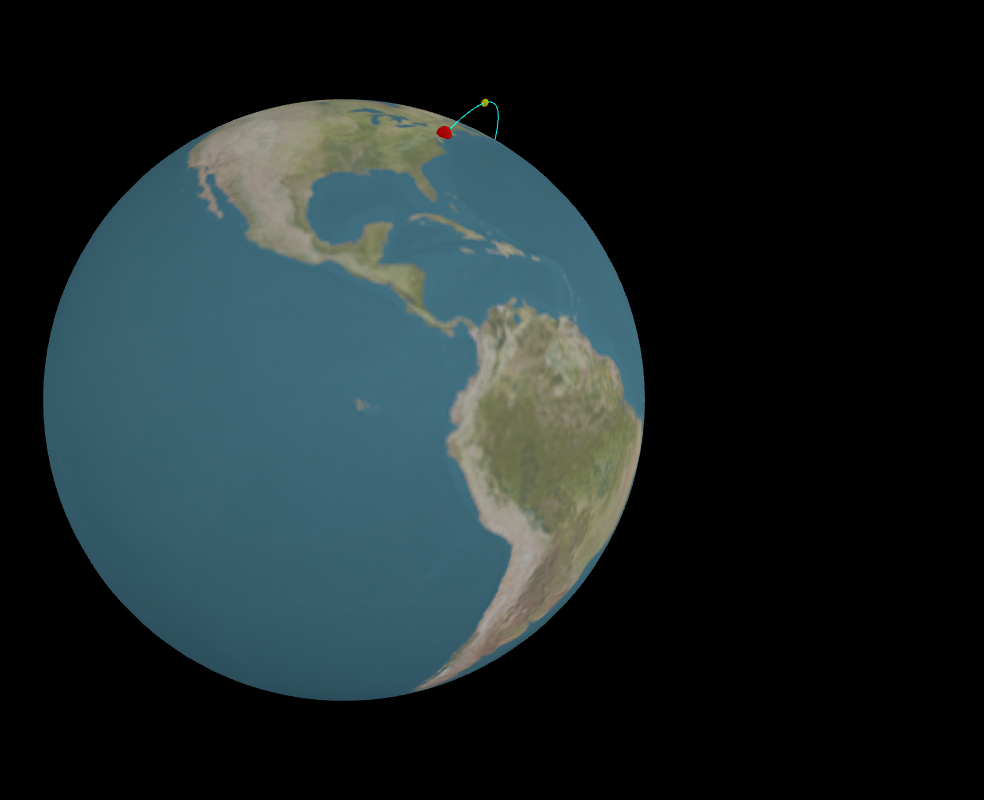
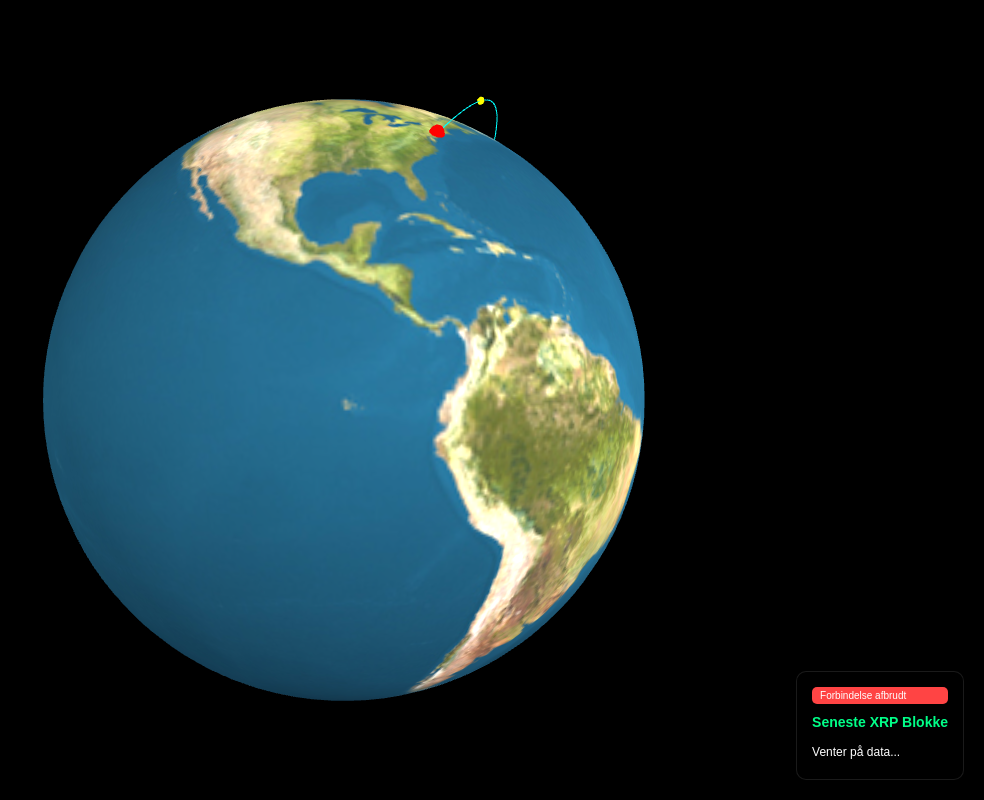
Before and after one commit to Goprogabriel/XRP, a plain HTML site: page index.html in a window 1280 px wide. Shown: the whole page, without its empty margins (296-1280 px from the left). Drawn offline with nearby package versions, Linux system fonts and the light colour scheme; animation ran at ten frames a second.

Commit message:
Add mouse controls and XRP ledger real-time monitoring
- Added OrbitControls for mouse interaction with 3D globe
- Implemented XRP ledger WebSocket connection
- Added real-time block monitoring UI in bottom right corner
- Shows latest 10 XRP ledger blocks with transaction counts
- Auto-reconnection functionality for WebSocket

```diff
--- a/index.html
+++ b/index.html
@@ -4,12 +4,80 @@
     <meta charset="UTF-8">
     <title>3D Globe</title>
     <style>
-        body { margin: 0; overflow: hidden; }
+        body { margin: 0; overflow: hidden; font-family: Arial, sans-serif; }
         canvas { display: block; }
+
+        #ledger-info {
+            position: fixed;
+            bottom: 20px;
+            right: 20px;
+            background: rgba(0, 0, 0, 0.8);
+            color: white;
+            padding: 15px;
+            border-radius: 10px;
+            max-width: 300px;
+            backdrop-filter: blur(10px);
+            border: 1px solid rgba(255, 255, 255, 0.1);
+        }
+
+        .ledger-header {
+            font-size: 14px;
+            font-weight: bold;
+            margin-bottom: 10px;
+            color: #00ff88;
+        }
+
+        .ledger-block {
+            padding: 5px 0;
+            border-bottom: 1px solid rgba(255, 255, 255, 0.1);
+            font-size: 12px;
+        }
+
+        .ledger-block:last-child {
+            border-bottom: none;
+        }
+
+        .block-number {
+            color: #00aaff;
+            font-weight: bold;
+        }
+
+        .block-time {
+            color: #888;
+            font-size: 10px;
+        }
+
+        .connection-status {
+            font-size: 10px;
+            padding: 3px 8px;
+            border-radius: 5px;
+            margin-bottom: 10px;
+        }
+
+        .connected {
+            background: #00ff88;
+            color: black;
+        }
+
+        .disconnected {
+            background: #ff4444;
+            color: white;
+        }
     </style>
 </head>
 <body>
-    <script src="https://cdn.jsdelivr.net/npm/three@0.155.0/build/three.min.js"></script>
+    <div id="ledger-info">
+        <div class="connection-status disconnected" id="connection-status">
+            Forbinder til XRP Ledger...
+        </div>
+        <div class="ledger-header">Seneste XRP Blokke</div>
+        <div id="ledger-blocks">
+            <div class="ledger-block">Venter på data...</div>
+        </div>
+    </div>
+
+    <script src="https://cdnjs.cloudflare.com/ajax/libs/three.js/r128/three.min.js"></script>
+    <script src="https://cdn.jsdelivr.net/npm/three@0.128.0/examples/js/controls/OrbitControls.js"></script>
     <script src="script.js"></script>
 </body>
 </html>
--- a/script.js
+++ b/script.js
@@ -10,6 +10,16 @@ const camera = new THREE.PerspectiveCamera(
 const renderer = new THREE.WebGLRenderer({ antialias: true });
 renderer.setSize(window.innerWidth, window.innerHeight);
 document.body.appendChild(renderer.domElement);
+
+// Musekontroller til at dreje kloden
+const controls = new THREE.OrbitControls(camera, renderer.domElement);
+controls.enableDamping = true;
+controls.dampingFactor = 0.05;
+controls.enableZoom = true;
+controls.enableRotate = true;
+controls.autoRotate = false;
+controls.minDistance = 7;
+controls.maxDistance = 20;
 
 // Lys
 const ambientLight = new THREE.AmbientLight(0xffffff, 1);
@@ -90,6 +100,91 @@ function createShootingArc(fromLat, fromLon, toLat, toLon) {
 // ✔️ Liste over aktive animationer
 const animations = [];
 
+// XRP Ledger WebSocket forbindelse
+let ws;
+let recentBlocks = [];
+const maxBlocks = 10;
+
+function connectToXRPLedger() {
+    const connectionStatus = document.getElementById('connection-status');
+    const ledgerBlocks = document.getElementById('ledger-blocks');
+
+    // Forbind til XRP Ledger WebSocket
+    ws = new WebSocket('wss://xrplcluster.com');
+
+    ws.onopen = function() {
+        console.log('Forbundet til XRP Ledger');
+        connectionStatus.textContent = 'Forbundet til XRP Ledger';
+        connectionStatus.className = 'connection-status connected';
+
+        // Lyt efter nye ledger lukninger
+        const subscribeMessage = {
+            "command": "subscribe",
+            "streams": ["ledger"]
+        };
+        ws.send(JSON.stringify(subscribeMessage));
+    };
+
+    ws.onmessage = function(event) {
+        const data = JSON.parse(event.data);
+
+        if (data.type === 'ledgerClosed') {
+            addNewBlock(data);
+        }
+    };
+
+    ws.onclose = function() {
+        console.log('Forbindelse til XRP Ledger lukket');
+        connectionStatus.textContent = 'Forbindelse afbrudt';
+        connectionStatus.className = 'connection-status disconnected';
+
+        // Prøv at forbinde igen efter 3 sekunder
+        setTimeout(connectToXRPLedger, 3000);
+    };
+
+    ws.onerror = function(error) {
+        console.error('XRP Ledger WebSocket fejl:', error);
+    };
+}
+
+function addNewBlock(ledgerData) {
+    const block = {
+        ledgerIndex: ledgerData.ledger_index,
+        ledgerHash: ledgerData.ledger_hash,
+        timestamp: new Date().toLocaleTimeString(),
+        txnCount: ledgerData.txn_count || 0
+    };
+
+    // Tilføj til begyndelsen af listen
+    recentBlocks.unshift(block);
+
+    // Behold kun de seneste 10 blokke
+    if (recentBlocks.length > maxBlocks) {
+        recentBlocks = recentBlocks.slice(0, maxBlocks);
+    }
+
+    updateBlockDisplay();
+}
+
+function updateBlockDisplay() {
+    const ledgerBlocks = document.getElementById('ledger-blocks');
+
+    if (recentBlocks.length === 0) {
+        ledgerBlocks.innerHTML = '<div class="ledger-block">Venter på data...</div>';
+        return;
+    }
+
+    ledgerBlocks.innerHTML = recentBlocks.map(block => `
+        <div class="ledger-block">
+            <div class="block-number">#${block.ledgerIndex}</div>
+            <div class="block-time">${block.timestamp} - ${block.txnCount} txn</div>
+        </div>
+    `).join('');
+}
+
+// Start XRP Ledger forbindelse
+connectToXRPLedger();
+
 // ✔️ Punkter
 addMarker(55.6761, 12.5683);    // København
 addMarker(40.7128, -74.0060);   // New York
@@ -111,8 +206,11 @@ window.addEventListener('resize', () => {
 function animate() {
     requestAnimationFrame(animate);
 
-    // Jordens rotation
-    earth.rotation.y += 0.001;
+    // Opdater musekontroller
+    controls.update();
+
+    // Jordens rotation (langsommere nu da vi selv kan dreje)
+    earth.rotation.y += 0.0005;
 
     // Animation af kugler på buerne
     animations.forEach(obj => {
```
